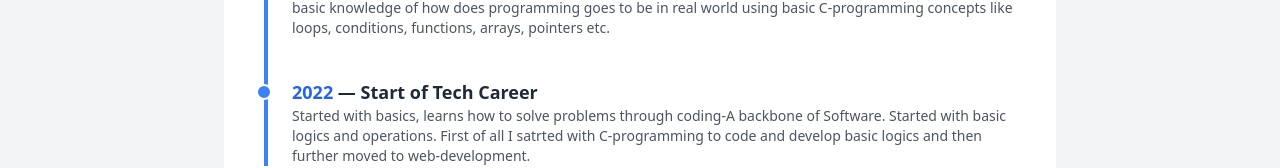
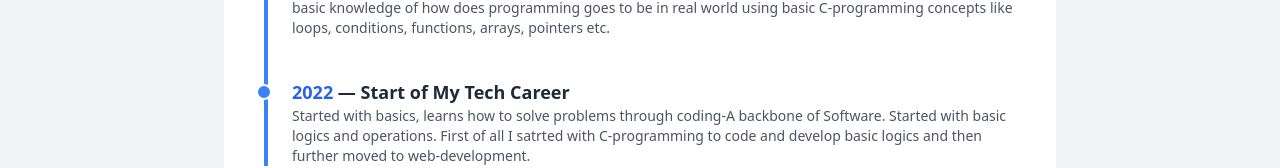
Before and after one commit to tadarshpandey/portfolio, a React (Create React App) app in the folder my-app/: page /#/skills in a window 1280 px wide. Shown: the part 1038-1206 px from the top of the page. Built offline with nearby package versions, Linux system fonts and the light colour scheme.

Commit message:
small change

```diff
--- a/my-app/src/pages/TechTimeline.js
+++ b/my-app/src/pages/TechTimeline.js
@@ -19,7 +19,7 @@ const techTimeline = [
   },
   {
     year: "2022",
-    stack: "Start of Tech Career",
+    stack: "Start of My Tech Career",
     desc: "Started with basics, learns how to solve problems through coding-A backbone of Software. Started with basic logics and operations. First of all I satrted with C-programming to code and develop basic logics and then further moved to web-development."
   }
 ];
```
